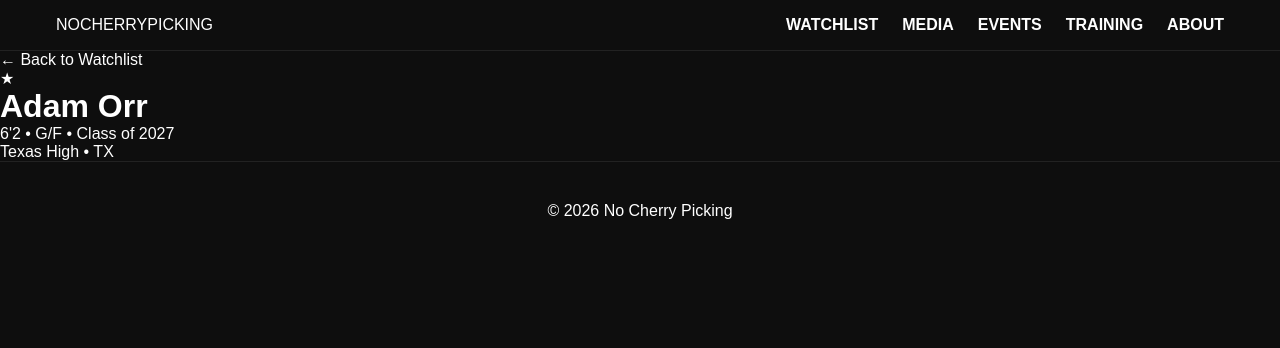
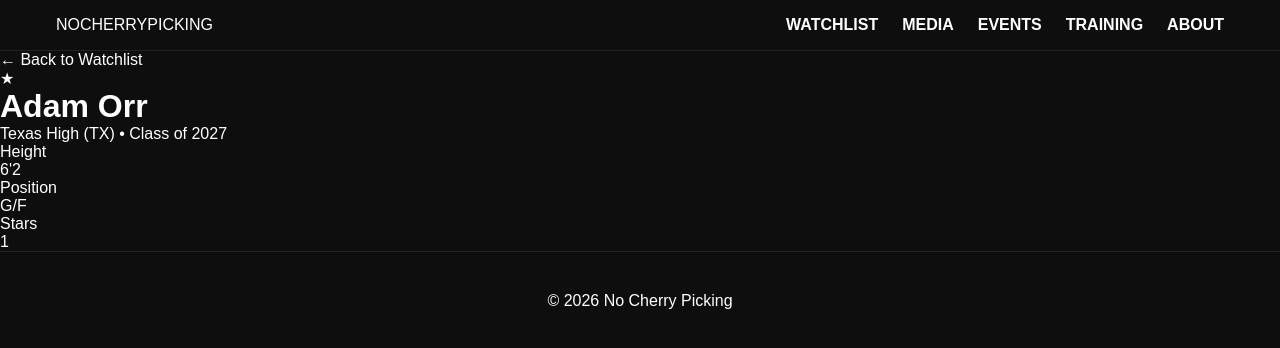
Before and after one commit to nocherrypicking-ra/ncphoops, a Next.js app: page /watchlist/adam-orr-2027 in a window 1280 px wide. Shown: the top 348 px of the page. Built offline with nearby package versions, Linux system fonts and the light colour scheme.

Commit message:
Update page.tsx

```diff
--- a/app/watchlist/[id]/page.tsx
+++ b/app/watchlist/[id]/page.tsx
@@ -2,13 +2,8 @@ import { notFound } from "next/navigation";
 import Link from "next/link";
 import { watchlist } from "../_data/watchlist";
 
-export default function PlayerPage({
-  params,
-}: {
-  params: { id: string };
-}) {
+export default function PlayerPage({ params }: { params: { id: string } }) {
   const player = watchlist.find((p) => p.id === params.id);
-
   if (!player) return notFound();
 
   return (
@@ -28,20 +23,31 @@ export default function PlayerPage({
             {"★".repeat(player.stars)}
           </div>
 
-          <h1 className="mt-2 text-3xl font-semibold leading-tight">
-            {player.name}
-          </h1>
+          <h1 className="mt-2 text-3xl font-semibold leading-tight">{player.name}</h1>
 
-          <div className="mt-3 text-zinc-300">
-            {player.height} • {player.position} • Class of {player.classYear}
+          <div className="mt-2 text-zinc-300">
+            {player.school} ({player.state}) • Class of {player.classYear}
           </div>
 
-          <div className="mt-2 text-zinc-400">
-            {player.school} • {player.state}
+          <div className="mt-4 grid gap-3 sm:grid-cols-3">
+            <div className="rounded-xl border border-zinc-800 bg-zinc-950/40 p-4">
+              <div className="text-xs text-zinc-400">Height</div>
+              <div className="mt-1 font-medium">{player.height}</div>
+            </div>
+            <div className="rounded-xl border border-zinc-800 bg-zinc-950/40 p-4">
+              <div className="text-xs text-zinc-400">Position</div>
+              <div className="mt-1 font-medium">{player.position}</div>
+            </div>
+            <div className="rounded-xl border border-zinc-800 bg-zinc-950/40 p-4">
+              <div className="text-xs text-zinc-400">Stars</div>
+              <div className="mt-1 font-medium">{player.stars}</div>
+            </div>
           </div>
 
           {player.summary ? (
-            <p className="mt-6 leading-relaxed text-zinc-200">{player.summary}</p>
+            <div className="mt-6 text-sm text-zinc-200 leading-relaxed">
+              {player.summary}
+            </div>
           ) : null}
         </div>
       </div>
```
